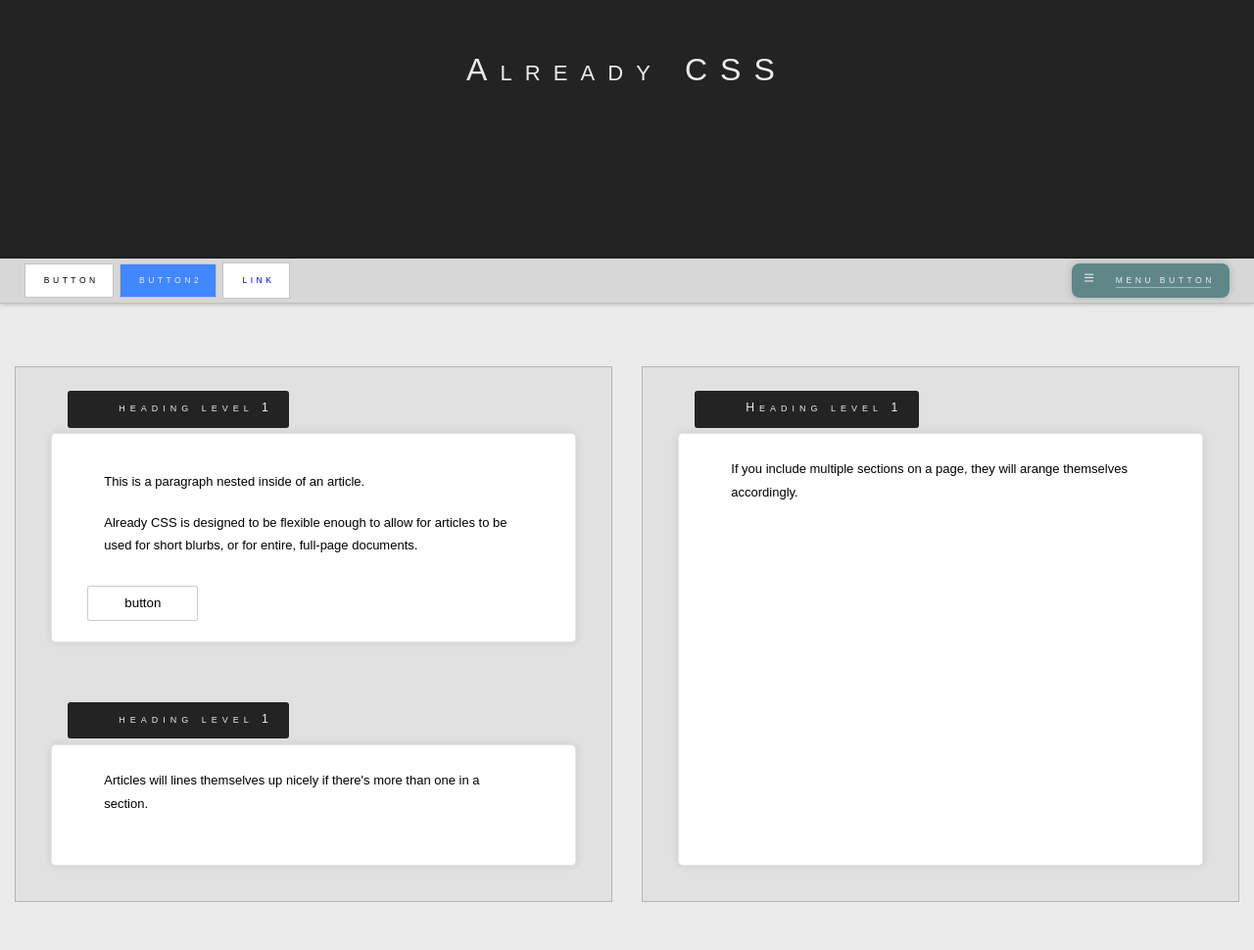
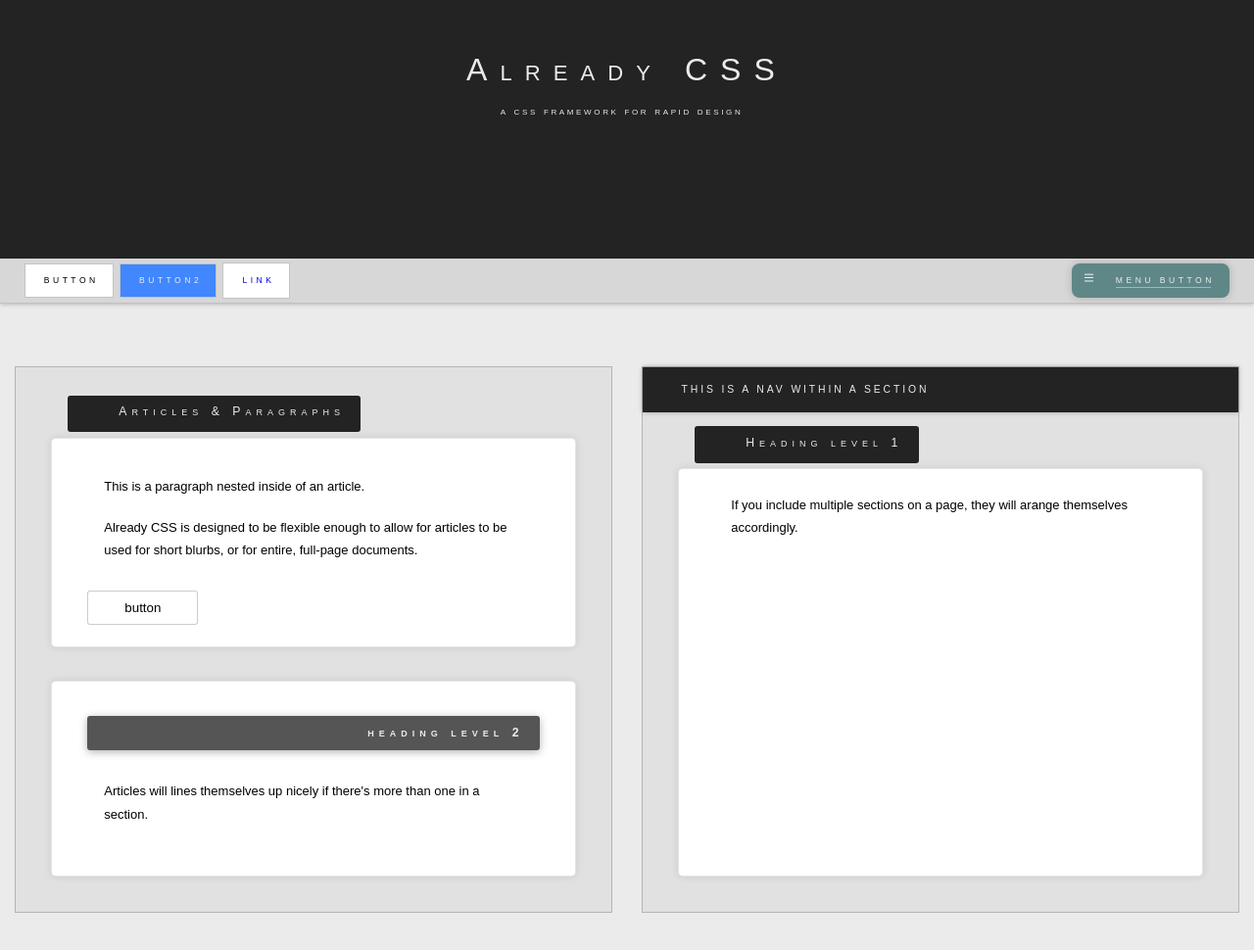
Before and after one commit to rolandixor/already-css, a plain HTML site: page index.html in a window 1280 px wide. Shown: the part 120-1090 px from the top of the page at 98% size. Drawn offline with Linux system fonts and the light colour scheme.

Commit message:
Several changes and addditions; beginning to decide on a more concrete direction for the framework.

```diff
--- a/css/already.css
+++ b/css/already.css
@@ -1,14 +1,22 @@
 :root {
-  --bg-color: rgb(235, 235, 235);
+  --already-black: rgb(35, 35, 35);
+  --already-white: rgb(235, 235, 235);
+
+  --bg-color: var(--already-white);
   --button-border-color: rgb(195, 195, 195);
-  --header-bg-color: rgb(35, 35, 35);
-  --header-color: rgb(235, 235, 235);
+  --header-bg-color: var(--already-black);
+  --header-color: var(--already-white);
+  --heading2-color: var(--already-white);
+  --heading2-bg-color: rgb(85, 85, 85);
+  --heading2-shadow: 0 2px 8px rgba(0, 0, 0, .3);
   --button-alt-bg-color: rgb(65, 135, 285);
   --article-bg-color: white;
   --article-box-shadow: 0 0 8px rgba(0, 0, 0, .1);
   --section-bg-color: rgb(225, 225, 225);
   --menu-button-bg-color: rgb(95, 135, 135);
   --nav-color: rgb(215, 215, 215);
+  --sub-nav-bg-color: var(--already-black);
+  --sub-nav-color: var(--already-white);
   --nav-button-bg-color: rgb(255, 255, 255);
   --article-border: rgba(0, 0, 0, .1);
   --section-border: rgba(0, 0, 0, .2);
@@ -38,6 +46,18 @@ header {
   padding: 9.735ch 3ch;
   letter-spacing: .735ch;
   justify-content: center;
+  position: relative;
+}
+
+header span {
+  align-items: center;
+  display: flex;
+  font-size: .75rem;
+  justify-content: center;
+  letter-spacing: .395ch;
+  margin-top: 7.35ch;
+  padding: 5ch 1.65ch 0 0;
+  position: absolute;
 }
 
 nav {
@@ -59,6 +79,15 @@ nav *:last-child {
 
 nav * {
   margin: 0 .235%;
+}
+
+section nav {
+  background-color: var(--sub-nav-bg-color);
+  color: var(--sub-nav-color);
+  font-size: .65rem;
+  letter-spacing: .5ch;
+  padding: 0 5ch;
+  text-transform: uppercase;
 }
 
 button {
@@ -110,9 +139,21 @@ main section article {
   box-shadow: var(--article-box-shadow);
   box-sizing: border-box;
   line-height: 3ch;
-  margin: 9.35ch 5ch 5ch 5ch;
+  margin: 2.35ch 5ch 2.35ch 5ch;
   padding: 3ch 5ch;
   position: relative;
+}
+
+main section article:first-child {
+  margin-top: 10ch;
+}
+
+main section article:last-child {
+  margin-bottom: 5ch;
+}
+
+section nav ~ article {
+  margin-top: 8ch;
 }
 
 article h1 {
@@ -128,6 +169,20 @@ article h1 {
   position: absolute;
   top: -6.5ch;
   left: 2.365ch;
+}
+
+article h2 {
+  background-color: var(--heading2-bg-color);
+  border-radius: 3px;
+  box-shadow: var(--heading2-shadow);
+  color: var(--heading2-color);
+  font-size: .765rem;
+  font-variant: small-caps;
+  font-weight: 600;
+  letter-spacing: .735ch;
+  margin: 2ch 0 4ch 0;
+  padding: 1ch 2.395ch;
+  text-align: right;
 }
 
 p {
@@ -203,3 +258,7 @@ button:active, .menu-button:active, .button-alt:active {
 .hang-right {
   margin-left: auto;
 }
+
+@media only screen and (max-width: 768px) {
+
+}
--- a/index.html
+++ b/index.html
@@ -16,17 +16,20 @@
   <body>
     <header>
       Already CSS
+      <span>a css framework for rapid design</span>
     </header>
     <nav>
       <button>button</button>
       <button class="button-alt">button2</button>
       <a href="#">link</a>
-      <button class="hang-right menu-button">menu button</button>
+      <button class="hang-right menu-button">
+        menu button
+      </button>
     </nav>
     <main>
       <section>
         <article class="">
-          <h1>heading level 1</h1>
+          <h1>Articles & Paragraphs</h1>
           <p>
             This is a paragraph nested inside of an article.
           </p>
@@ -39,7 +42,7 @@
           </button>
         </article>
         <article class="">
-          <h1>heading level 1</h1>
+          <h2>heading level 2</h2>
           <p>
             Articles will lines themselves up nicely if there's more than one
             in a section.
@@ -47,6 +50,11 @@
         </article>
       </section>
       <section>
+        <nav>
+          <div class="already-title">
+            this is a nav within a section
+          </div>
+        </nav>
         <article class="">
           <h1>Heading level 1</h1>
           <p>
```
